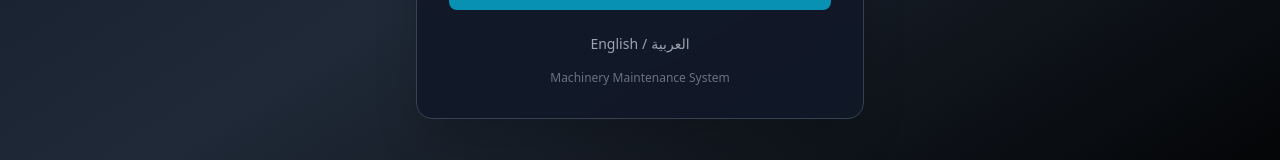
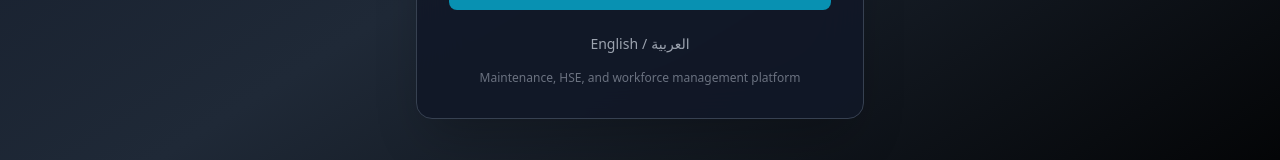
Before and after one commit to Vonamto/machinery-maintenance, a React (Vite) app in the folder frontend/: page /login in a window 1280 px wide. Shown: the part 542-702 px from the top of the page. Built offline with nearby package versions, Linux system fonts and the light colour scheme; no server answers.

Commit message:
Update Login.jsx

```diff
--- a/frontend/src/pages/Login.jsx
+++ b/frontend/src/pages/Login.jsx
@@ -127,7 +127,7 @@ export default function Login() {
 
         {/* Footer hint */}
         <div className="mt-4 text-center text-xs text-gray-500">
-          Machinery Maintenance System
+          Maintenance, HSE, and workforce management platform
         </div>
       </div>
     </div>
```
